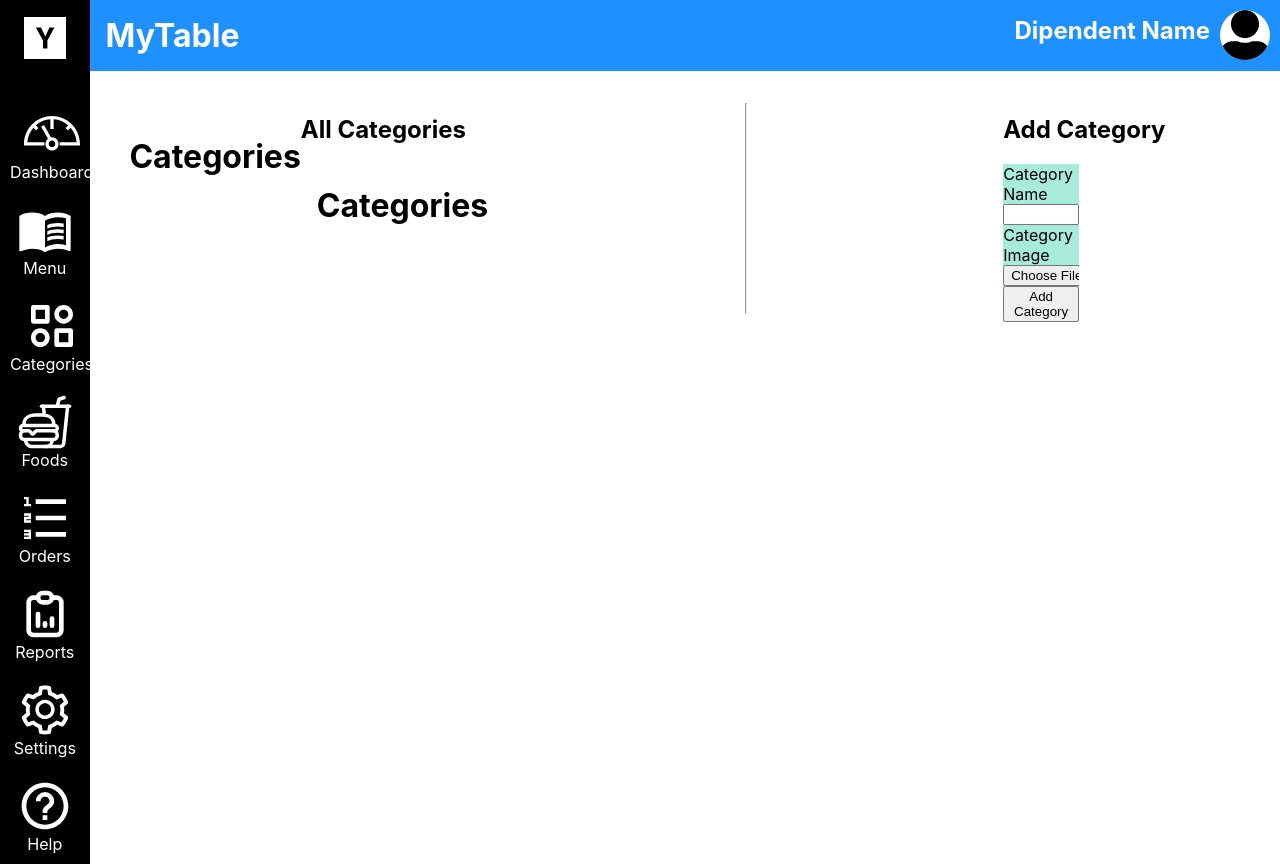
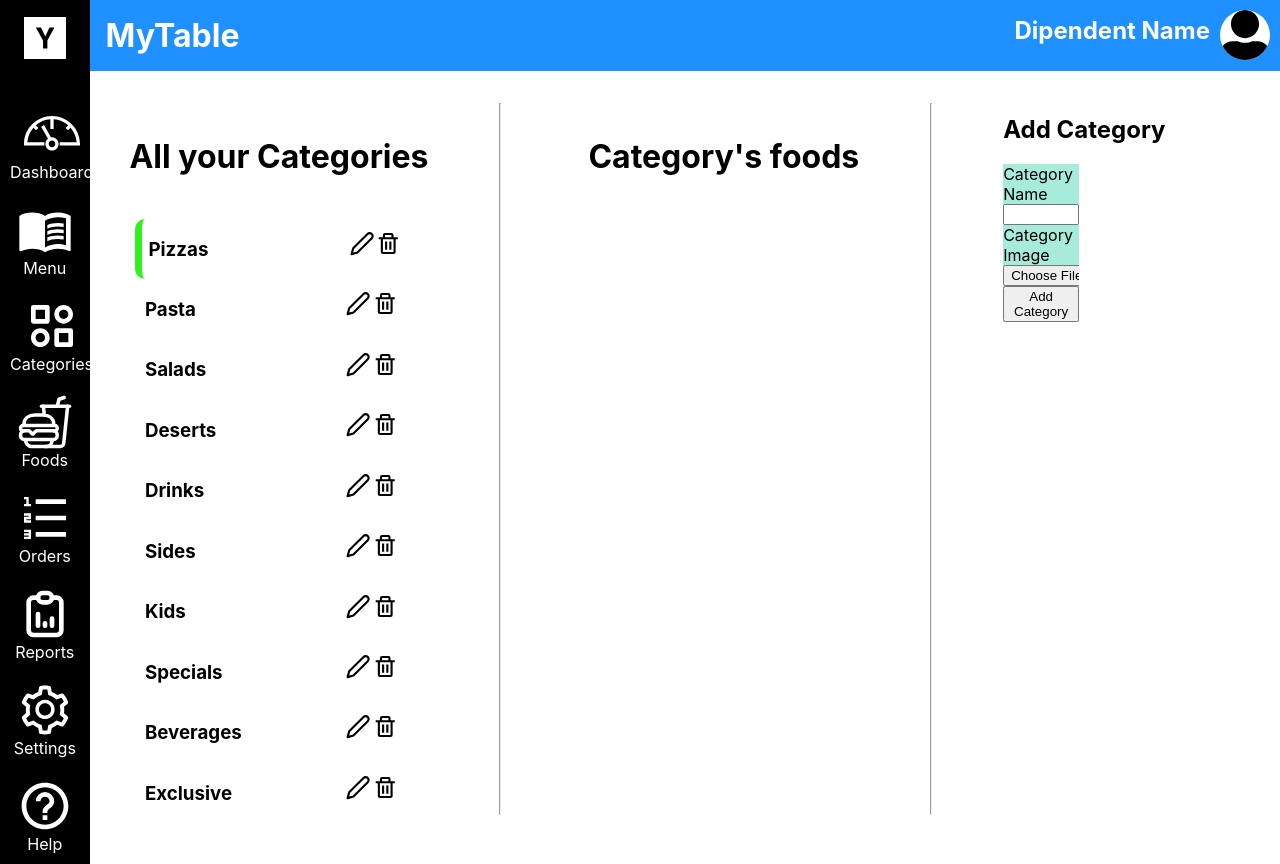
Before and after one commit to MatteoPossamai/MyTable, a React (Create React App) app in the folder dashboard_frontend/: page /dashboard/1 in a window 1280 px wide. Both pictures are taken after a click on the element "Categories". Built offline with nearby package versions, Linux system fonts and the light colour scheme.

Commit message:
Added types, new items in categories and contexts

```diff
--- a/dashboard_frontend/src/components/categories.tsx
+++ b/dashboard_frontend/src/components/categories.tsx
@@ -1,16 +1,47 @@
+// Global Imports
+import { useState, createContext } from "react";
+
+// Local imports
+import data from "../fake_categories.json";
+// Components
+import SingleCategory from "./category";
+
+let categoriesContext = createContext<any>(0);
+
 function Categories(){
+    // fetching data from the fake server
+    const categories = data.categories;
+    categories.sort((a, b) => a.number-b.number);
+
+    // state for the selected category
+    const [selectedCategory, setSelectedCategory] = useState(categories.length > 0 ? categories[0].id : null);
+
     return (
+        <categoriesContext.Provider value={{selectedCategory, setSelectedCategory}}>
             <section className="categories">
-            <h1>Categories</h1>
                 <div className="categories-content">
+                    <h1>All your Categories</h1>
                     <div className="all-categories">
-                    <h2>All Categories</h2>
                         <div className="categories-list">
-                        <h1>Categories</h1>
+                            {categories.map((category) => (
+                                <SingleCategory key={category.id} category={category} />
+                            ))}
                         </div>
                     </div>
                 </div>
+
                 <hr />
+
+                <div className="categories-foods">
+                    <h1>Category's foods</h1>
+                    <div className="all-categories">
+
+                    </div>
+                </div>
+
+
+                <hr />
+
                 <div className="add-category">
                     <h2>Add Category</h2>
                     <form className="addCategoryForm">
@@ -22,7 +53,9 @@ function Categories(){
                     </form>
                 </div>
             </section>
+        </categoriesContext.Provider>
     )
 }
 
 export default Categories;
+export { categoriesContext };
--- /dev/null
+++ b/dashboard_frontend/src/components/category.tsx
@@ -0,0 +1,33 @@
+// Global imports
+import { useContext } from "react";
+import { FiEdit2 } from "react-icons/fi";
+import { BiTrash } from "react-icons/bi";
+
+// Local imports
+// Types
+import Category from "../types/category";
+// Context
+import {categoriesContext} from "./categories";
+
+function SingleCategory(props: {category: Category}) {
+    let category = props.category;
+    // getting the selected category from the context
+    const {selectedCategory, setSelectedCategory} = useContext(categoriesContext);
+
+    // changing the selected category
+    let changeSelectedCategory = () => {
+        setSelectedCategory(category.id);
+    }
+
+    return (
+        <div onClick={changeSelectedCategory} className={selectedCategory === category.id ? "category active" : "category"}>
+            <h3>{category.name}</h3>
+            <aside >
+                <BiTrash className="icon2" />
+                <FiEdit2 className="icon2" />
+            </aside>
+        </div>
+    )
+}
+
+export default SingleCategory;
--- /dev/null
+++ b/dashboard_frontend/src/types/category.ts
@@ -0,0 +1,8 @@
+interface Category {
+    id: number;
+    name: string;
+    number: number;
+    iconId: number;
+}
+
+export default Category;
```
Also changed, not shown: dashboard_frontend/src/types/item.ts (added, +9 -0 lines), dashboard_frontend/src/types/restaurant.ts (added, +11 -0 lines). Lines whose indentation alone changed are shown as unchanged.
